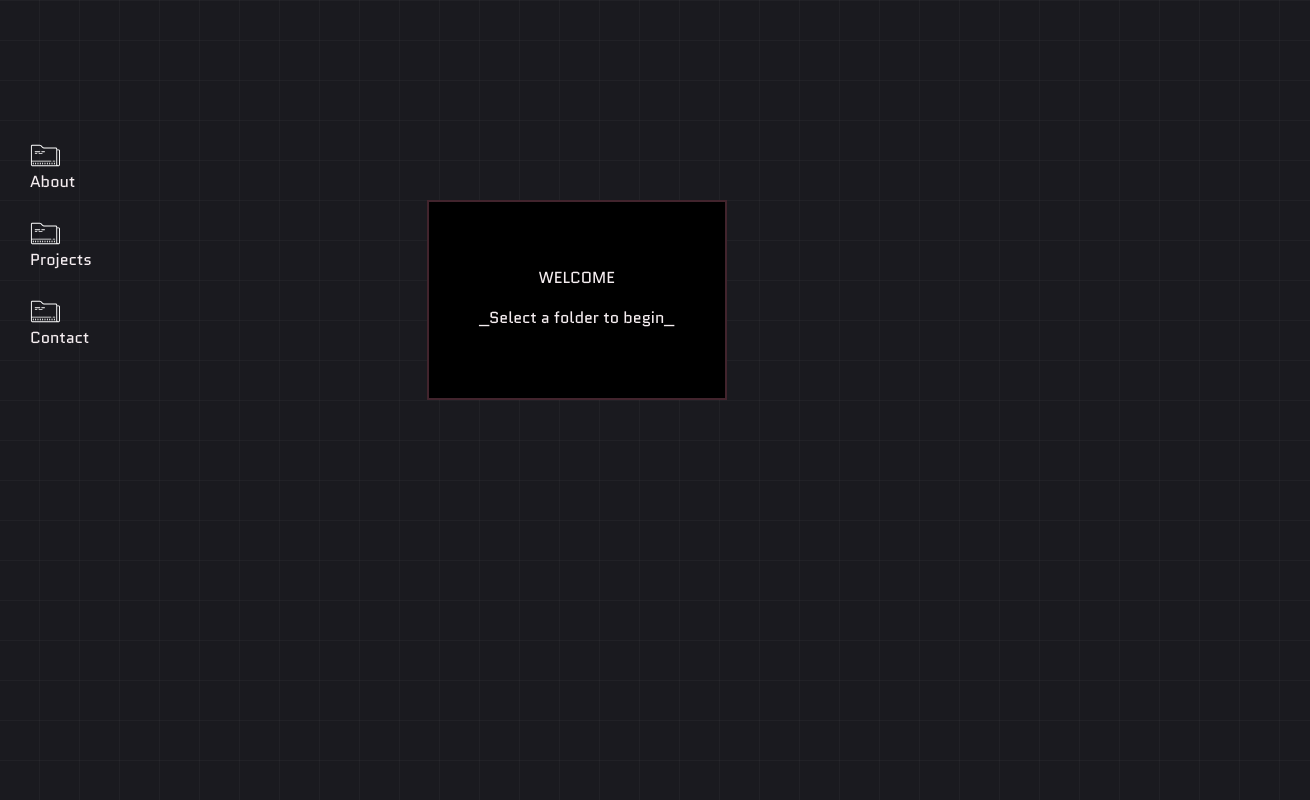
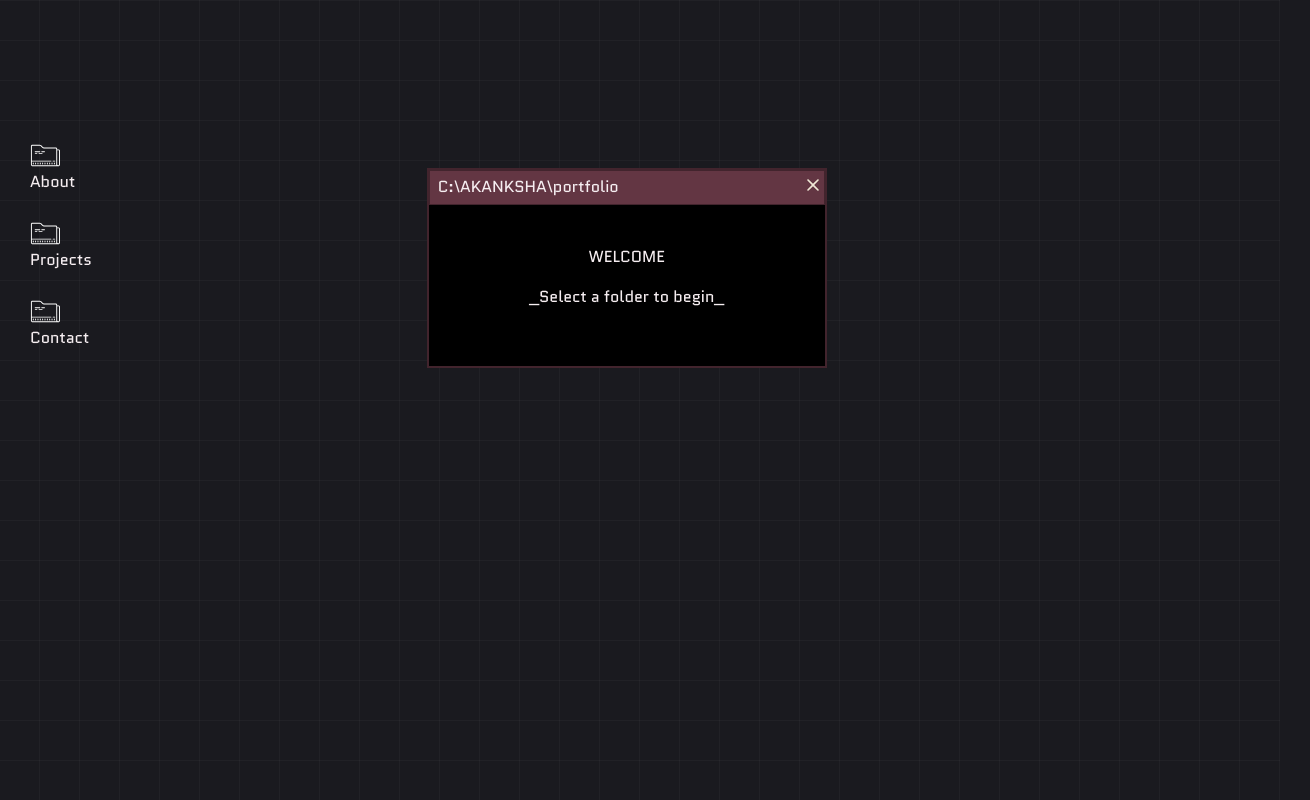
Before and after one commit to akisha-dev/Portfolio, a React (Vite) app: page / in a window 1280 px wide. Shown: the whole page, 1310 px wide, since content can reach past the window. Built offline with nearby package versions, Linux system fonts and the light colour scheme; the HTML template or start-up script is replaced by a standard one.

Commit message:
header for welcome popup

```diff
--- a/src/components/header.jsx
+++ b/src/components/header.jsx
@@ -1,6 +1,26 @@
-export Header(){
+import xicon from '../assets/x-button.svg'
+
+export function Header(){
     return(
-        <div>
+ <div className="
+
+ h-[35px]
+ flex
+ border-1
+ border-[#42242D]
+ bg-[#633643]
+ gap-46
+ pl-2
+ pt-1
+ border-
+
+ ">
+        C:\AKANKSHA\portfolio
+        <img src={xicon}
+        className='
+        invert
+        w-[20px]
+        h-[20px]'></img>
 
         </div>
     )
--- a/src/components/welcome.jsx
+++ b/src/components/welcome.jsx
@@ -1,19 +1,23 @@
+import { Header } from "./header"
+
 export function Welcome(){
     return(
         <>
+
         <div className="
         absolute
        left-1/3
-        top-1/4
+        top-42
         border-2
         border-[#42242D]
-        w-[300px]
+        w-[400px]
         h-[200px]
         text-center
         bg-black
         ">
+         <Header />
          <div
-         className="pt-16
+         className="pt-10
          pb-4
          "> WELCOME</div>
          <p>_Select a folder to begin_</p>
--- a/src/pages/home.jsx
+++ b/src/pages/home.jsx
@@ -7,10 +7,11 @@ import { Welcome } from '../components/welcome'
 
 export function Home(){
     return(
-        <>
+        <div
+        className='relative'>
         <div
         className='
-        relative
+        fixed
         top-[140px]
         left-[30px]
         flex
@@ -28,8 +29,7 @@ export function Home(){
         width='30px'
         height='36px'
         className='invert'
-        ></img></Link>
-        <Link to="/about">
+        ></img>
         <button>About</button>
         </Link>
        </div>
@@ -40,8 +40,8 @@ export function Home(){
         width='30px'
         height='36px'
         className='invert'
-        ></img></Link>
-        <Link to="/projects">
+        ></img>
+
         <button>Projects</button>
         </Link>
         </div>
@@ -53,16 +53,16 @@ export function Home(){
         width='30px'
         height='36px'
         className='invert'
-        ></img></Link>
-        <Link to="/contact">
+        ></img>
         <button>Contact</button>
         </Link>
         </div>
 
 
         </div>
-        <Welcome />
+        <div>
+        <Welcome /></div>
 
-        </>
+        </div>
     )
 }
```
Also changed, not shown: src/assets/x-button.svg (added).
